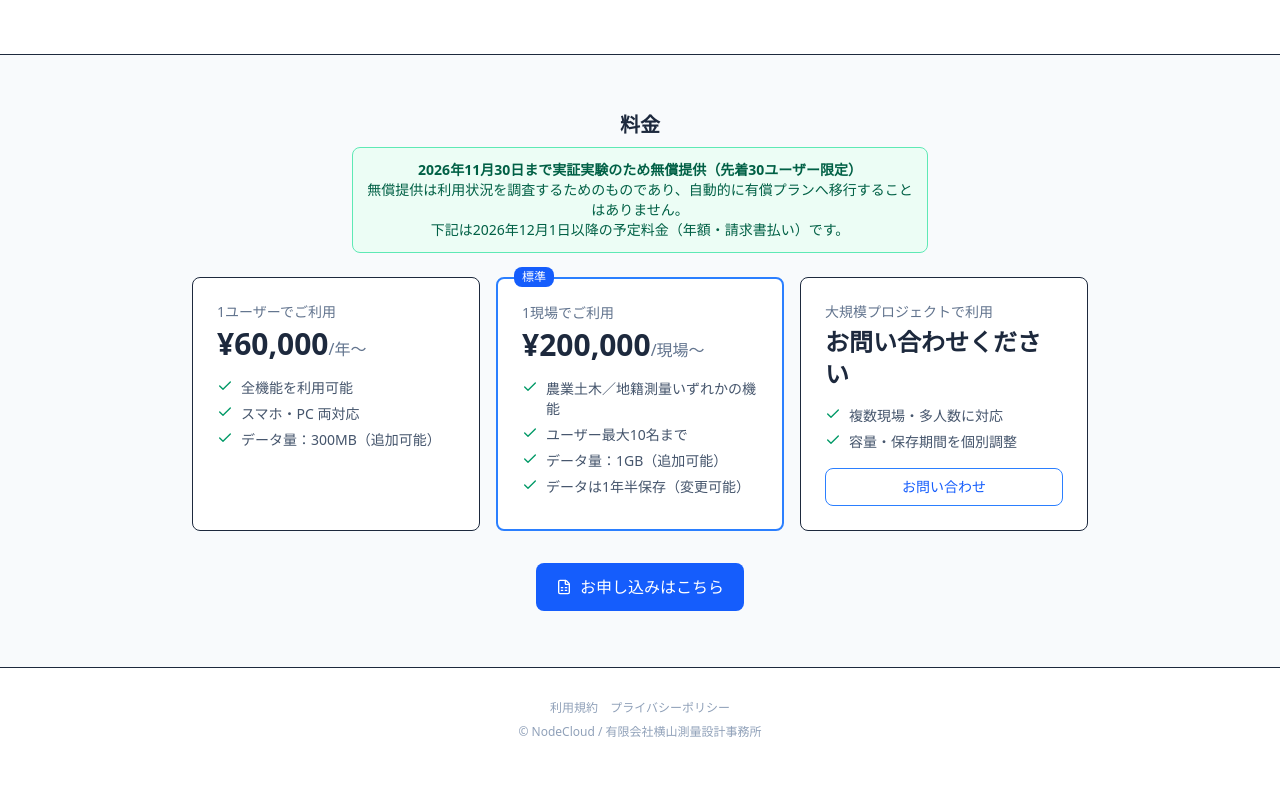
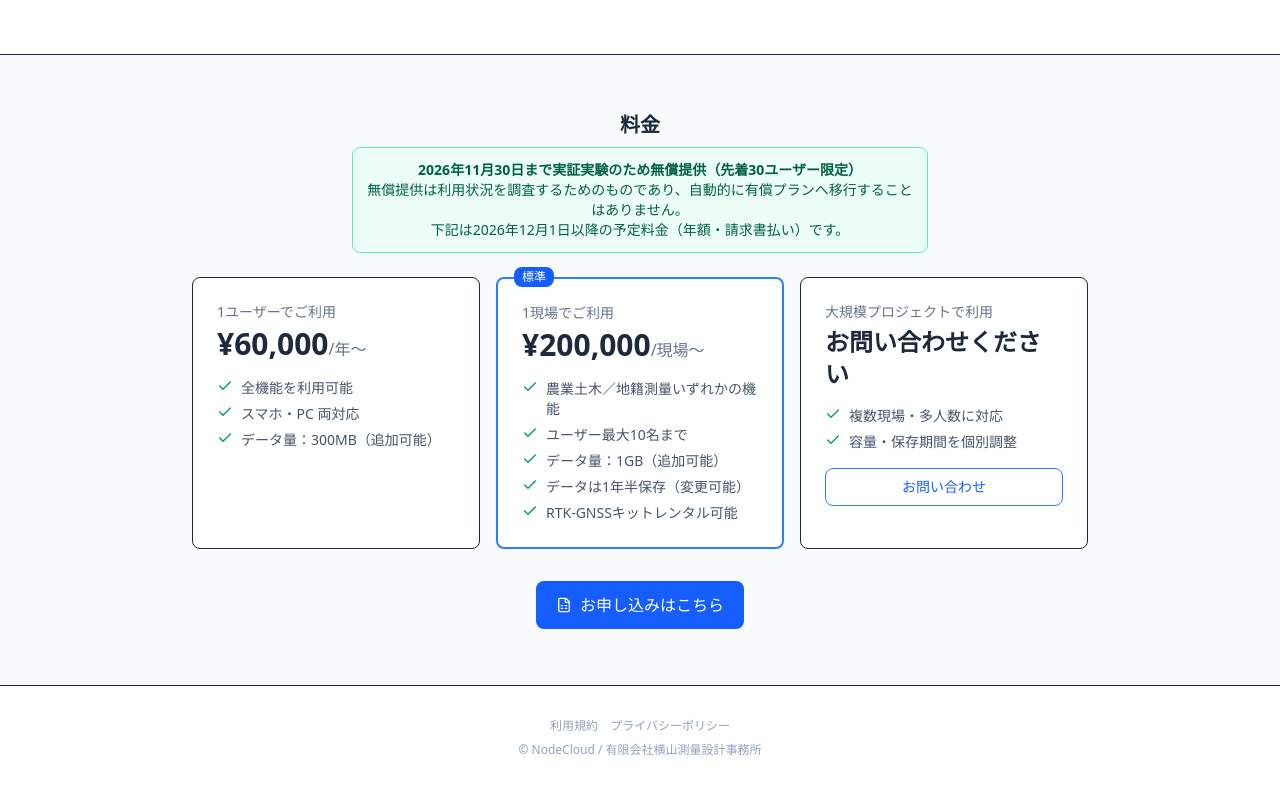
Before and after one commit to yokoyamataro/NodeCloudICT, a React (Vite) app: page /lp in a window 1280 px wide. Shown: the part 876-1666 px from the top of the page. Built offline with nearby package versions, Linux system fonts and the light colour scheme; no server answers.

Commit message:
feat(lp): 1現場プランにRTK-GNSSキットレンタル可能を追加
Co-Authored-By: Claude Opus 4.7 (1M context) <noreply@anthropic.com>

```diff
--- a/src/features/marketing/LandingPage.tsx
+++ b/src/features/marketing/LandingPage.tsx
@@ -140,6 +140,7 @@ export function LandingPage() {
                 <li className="flex gap-2"><Check className="h-4 w-4 text-emerald-600 shrink-0" />ユーザー最大10名まで</li>
                 <li className="flex gap-2"><Check className="h-4 w-4 text-emerald-600 shrink-0" />データ量：1GB（追加可能）</li>
                 <li className="flex gap-2"><Check className="h-4 w-4 text-emerald-600 shrink-0" />データは1年半保存（変更可能）</li>
+                <li className="flex gap-2"><Check className="h-4 w-4 text-emerald-600 shrink-0" />RTK-GNSSキットレンタル可能</li>
               </ul>
             </div>
             {/* 大規模 */}
```
